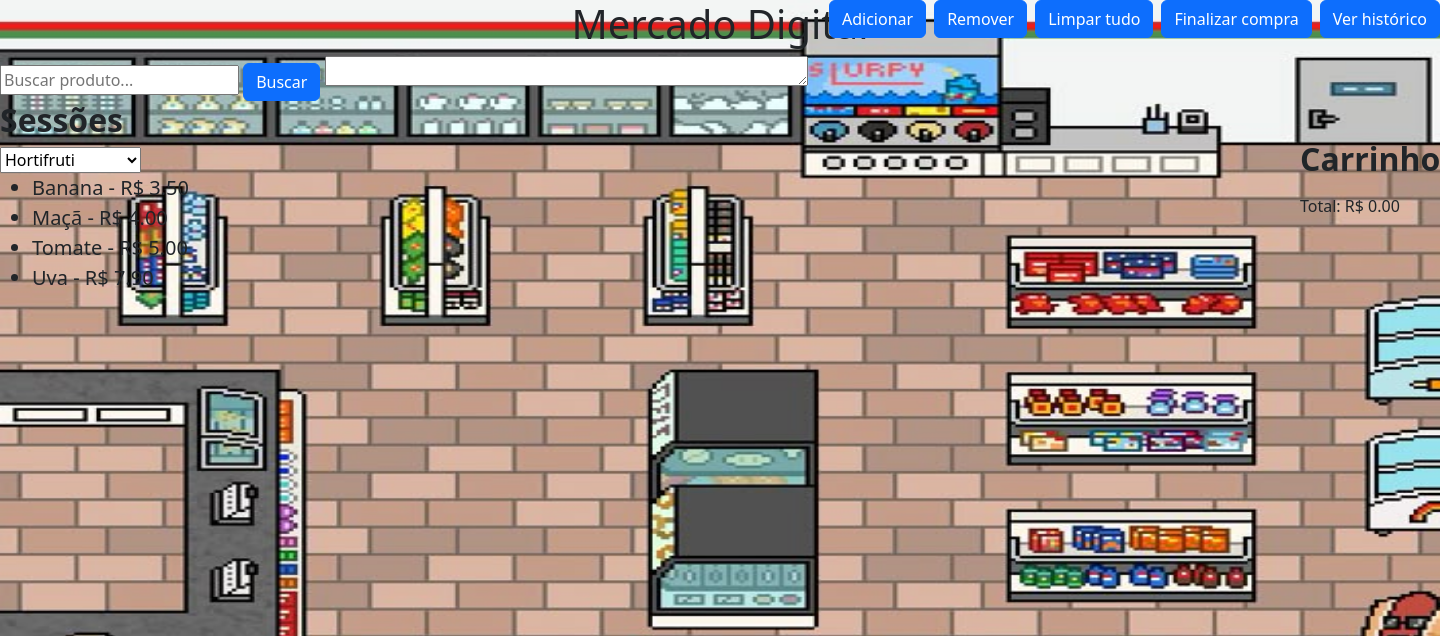
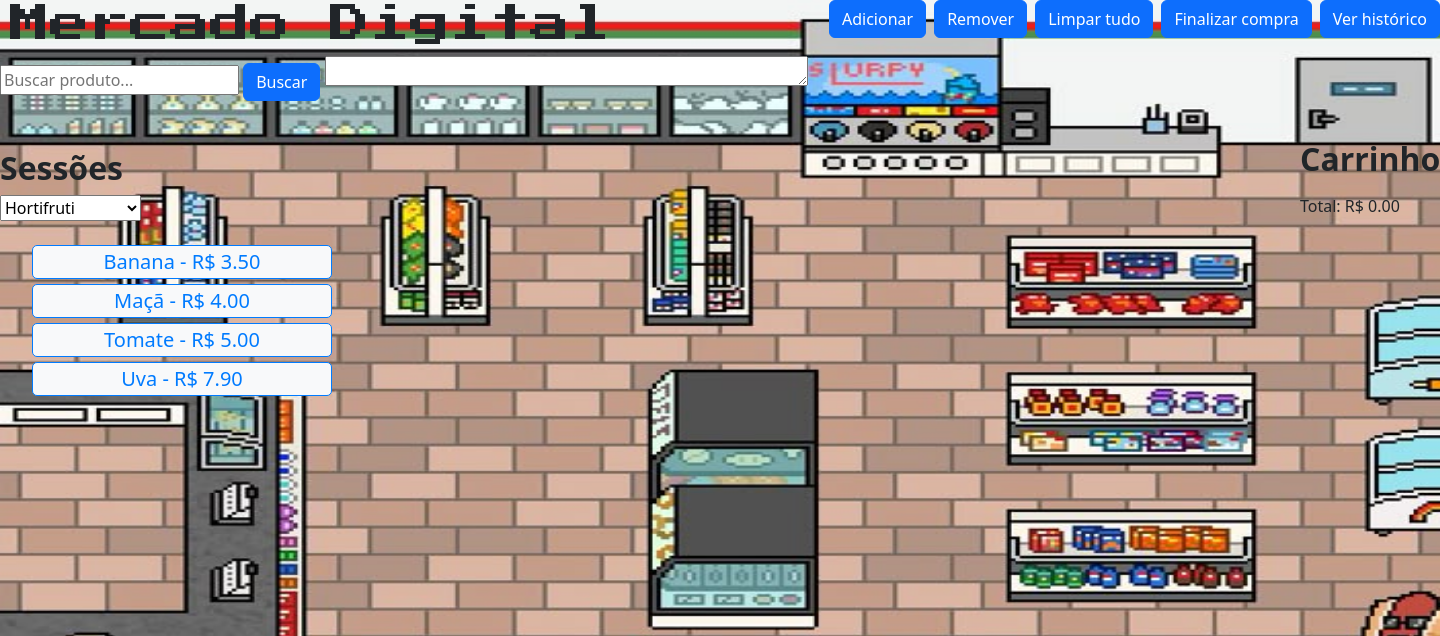
Before and after one commit to Neyvero/Site-Django-Mercado, a Django app: page /mercado/ in a window 1440 px wide. Shown: the top 636 px of the page. Run offline with Django 5.2, Linux system fonts and the light colour scheme; some libraries are stand-ins or nearby versions.

Commit message:
Updating some features

```diff
--- a/mercado/static/mercado/style.css
+++ b/mercado/static/mercado/style.css
@@ -1,6 +1,7 @@
 body {
     background: white url("images/mercado_template.jpg") no-repeat;
     background-size: 1510px 720px;
+
 }
 
 li:hover {
@@ -21,17 +22,17 @@ li:hover {
   display: flex;
   flex-wrap: wrap;
   gap: 8px;
-  #labelTotal   { order: 1; margin: 8px 0; }
-/* lista de itens por último */
-  #listaCarrinho { order: 2; }
 }
 
 .titulo {
-  display: flex;
+  font-family: 'Press Start 2P', cursive;
+  display: flex-start;
+  padding-left: 10px;
   justify-content: center;
   align-items: center;
   top: 50px;
 }
+
 
 .carrinho {
     position: absolute;
@@ -54,6 +55,40 @@ li:hover {
   line-height: 1.4;
 }
 
+#listaProduto li:hover {
+  background-color: #007bff;
+  color: white;
+  border-color: #007bff;
+}
+
+
+#listaProduto li.selected {
+  background-color: #0056b3;
+  color: white;
+  border-color: #0056b3;
+}
+
+
 #listaProduto li {
-  font-size: 1.25rem;  /* 20px */
+  width: 300px;
+  font-size: 1.25rem;
+  list-style: none;
+  padding: 1px 1px;
+  margin-bottom: 5px;
+  border: 1px solid #007bff;
+  border-radius: 5px;
+  background-color: #f8f9fa;
+  color: #007bff;
+  text-align: center;
+  cursor: pointer;
+  transition: background-color 0.2s, color 0.2s, border-color 0.2s;
 }
+
+#labelTotal   { order: 1; margin: 8px 0; }
+
+#listaCarrinho { order: 2; }
+
+
+li:hover {
+  cursor: pointer;
+}
--- a/mercado/templates/mercado/index.html
+++ b/mercado/templates/mercado/index.html
@@ -7,6 +7,9 @@
   <meta charset="UTF-8">
   <title>Mercado Digital</title>
   <link rel="stylesheet" href="{% static 'mercado/style.css' %}">
+  <link rel="preconnect" href="https://fonts.googleapis.com">
+  <link rel="preconnect" href="https://fonts.gstatic.com" crossorigin>
+  <link href="https://fonts.googleapis.com/css2?family=Press+Start+2P&display=swap" rel="stylesheet">
   {% load bootstrap5 %}
   {% bootstrap_css %}
   {% bootstrap_javascript %}
@@ -25,8 +28,12 @@
   <div id="container">
     <!-- Sessões / Produtos -->
     <div>
+      <br>
+      <br>
       <h2 class="fs-2 fw-bolder sessao.titulo">Sessões</h2>
       <select id="selectSessao"></select>
+      <br>
+      <br>
       <ul id="listaProduto"></ul>
     </div>
 
```
